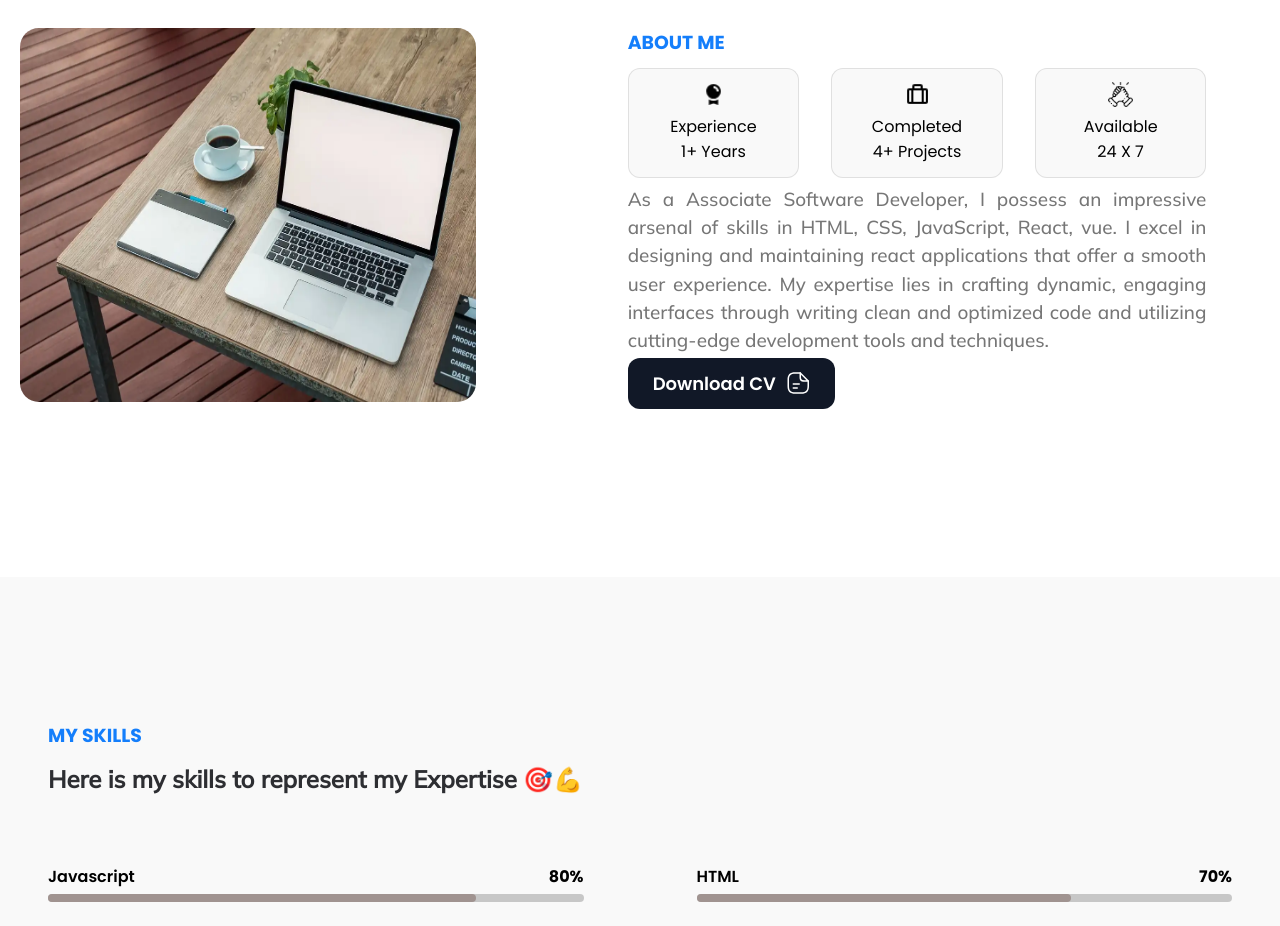
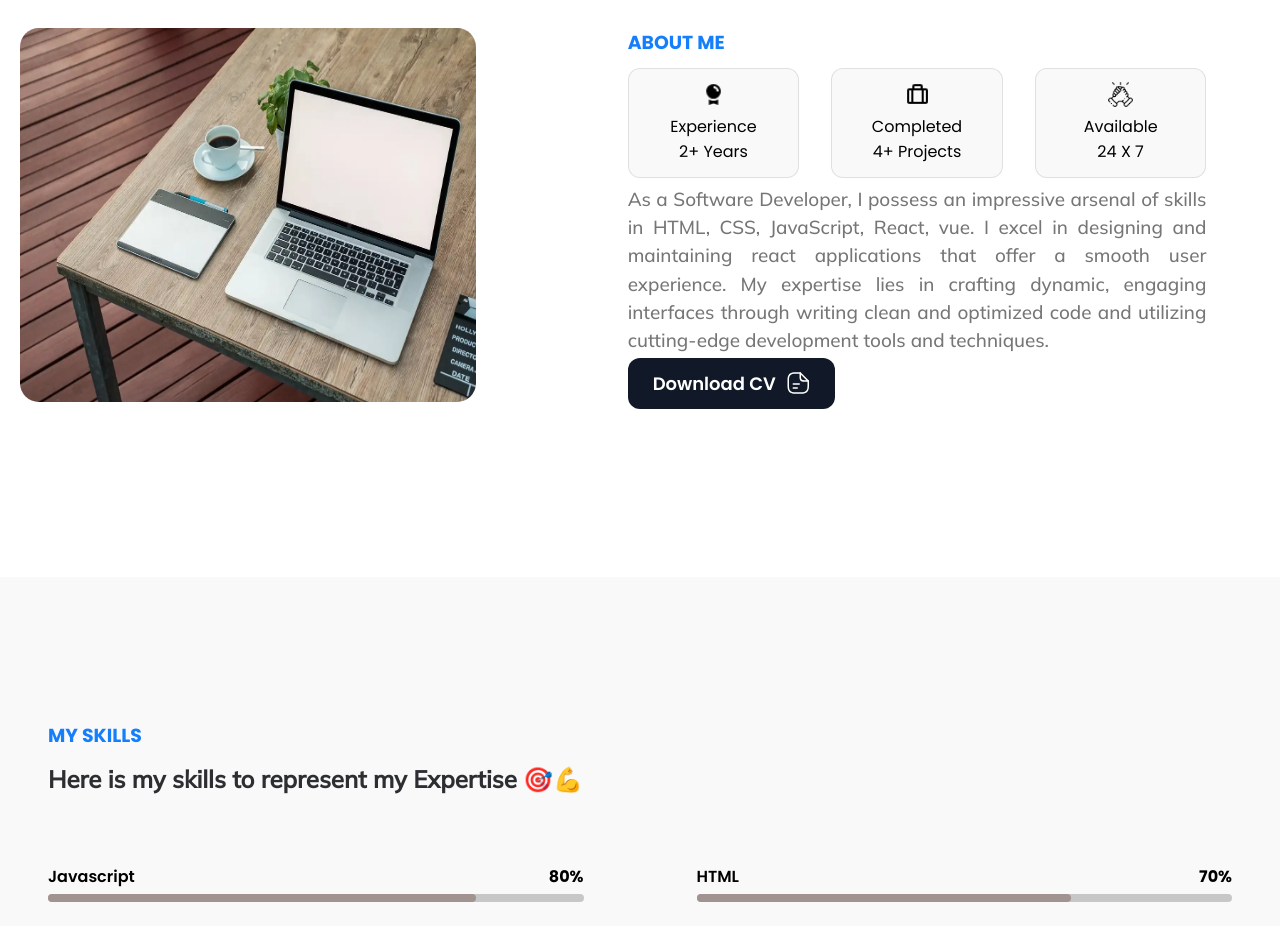
Before and after one commit to himanshuofficial/Personal-Portfolio, a React (Create React App) app: page / in a window 1280 px wide. Shown: the part 940-1866 px from the top of the page. Built offline with nearby package versions, Linux system fonts and the light colour scheme.

Commit message:
Update AboutMe.js

```diff
--- a/src/components/AboutMe/AboutMe.js
+++ b/src/components/AboutMe/AboutMe.js
@@ -9,7 +9,7 @@ const details = [
   {
     name: "Experience",
     icon: award,
-    details: "1+ Years",
+    details: "2+ Years",
   },
   {
     name: "Completed",
@@ -34,15 +34,15 @@ const AboutMe = () => {
           <h1>About Me</h1>
           <AboutBox details={details} />
           <p>
-            As a Associate Software Developer, I possess an impressive arsenal
+            As a  Software Developer, I possess an impressive arsenal
             of skills in HTML, CSS, JavaScript, React, vue. I excel in designing
             and maintaining react applications that offer a smooth user
             experience. My expertise lies in crafting dynamic, engaging
             interfaces through writing clean and optimized code and utilizing
             cutting-edge development tools and techniques.
           </p>
-          <button className={classes["button-40"]}>
-            <a download="Himanshu-Resume.pdf" href="">
+          <button className={classes[ "button-40"]}>
+            <a download="HimanshuResume.pdf" href="Himanshu-Resume.pdf">
               Download CV
               <svg
                 className={classes["button_icon"]}
```
